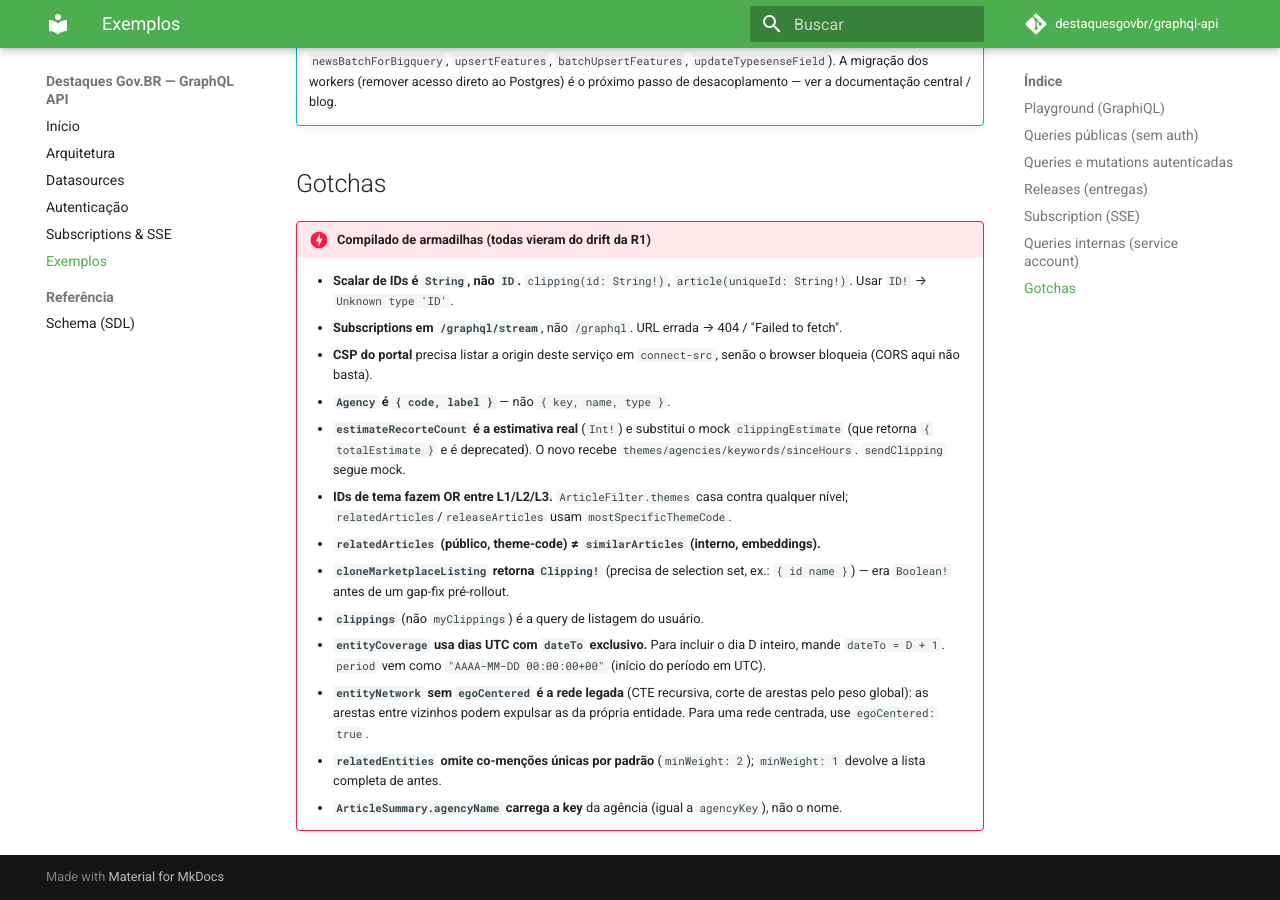
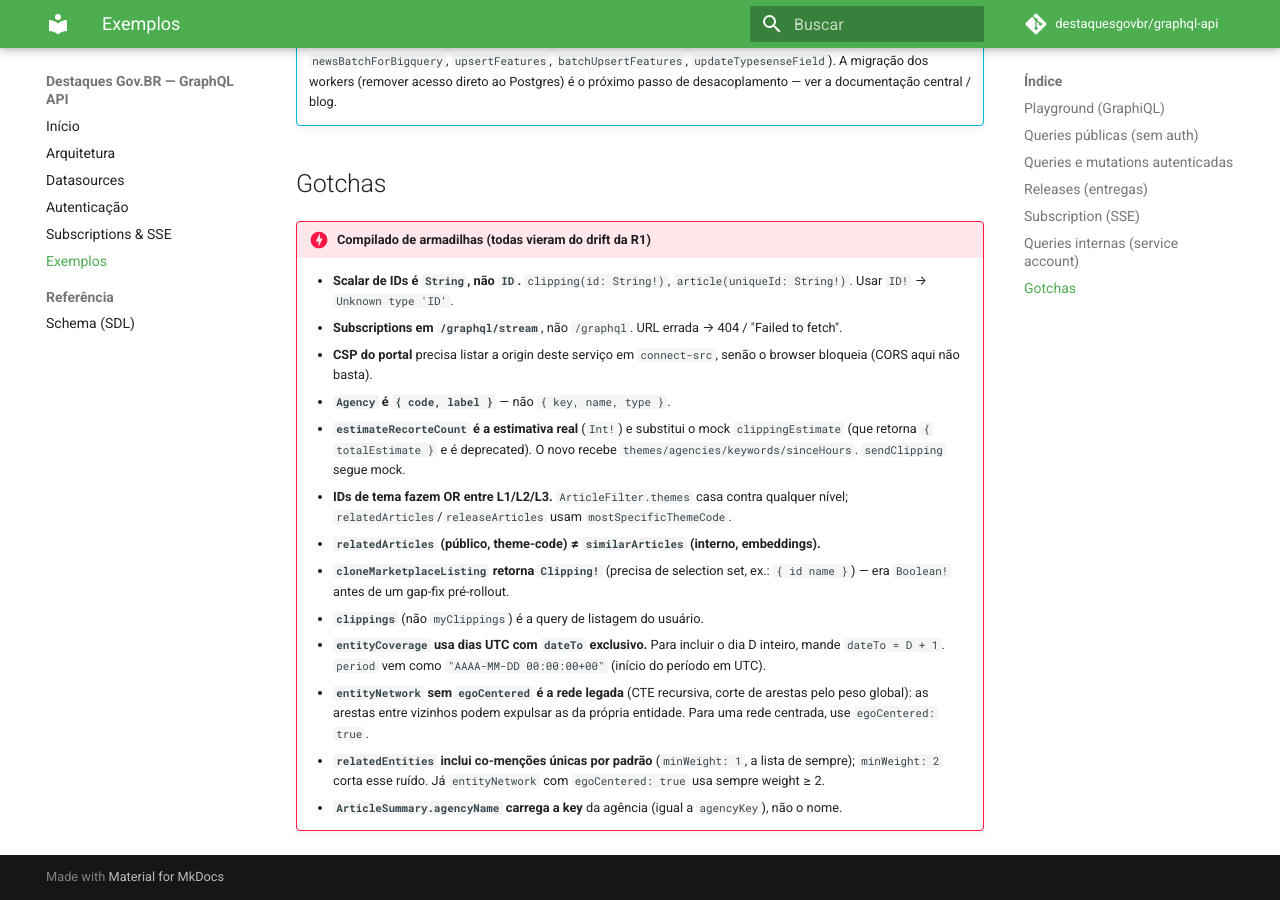
Before and after one commit to destaquesgovbr/graphql-api, an MkDocs documentation site: the page built from docs/exemplos.md, in a window 1280 px wide and 900 px high, scrolled down 2790 px. Built offline with MkDocs 1.6.1 and Material for MkDocs 9.7.7, drawn with Linux system fonts in a browser that asks for light colours; comment, search, counter and statistics services are not loaded.

Commit message:
fix: relatedEntities com minWeight padrão 1, retrocompatível com o portal (green)
Default de minWeight volta a incluir os vizinhos de co-menção única
(weight >= 1): sem args novos, relatedEntities devolve a mesma lista de
antes, então os chips do portal não encolhem. minWeight: 2 continua
disponível para cortar ruído (o gobus passa explicitamente). O limiar
>= 2 do entityNetwork egoCentered (opt-in) não muda. Descrição do
campo e gotcha em docs/exemplos.md atualizados; SDL regenerado.

```diff
--- a/docs/exemplos.md
+++ b/docs/exemplos.md
@@ -320,7 +320,8 @@ mutation Features($id: String!, $f: JSON!) { upsertFeatures(uniqueId: $id, featu
     - **`entityNetwork` sem `egoCentered` é a rede legada** (CTE recursiva, corte
       de arestas pelo peso global): as arestas entre vizinhos podem expulsar as
       da própria entidade. Para uma rede centrada, use `egoCentered: true`.
-    - **`relatedEntities` omite co-menções únicas por padrão** (`minWeight: 2`);
-      `minWeight: 1` devolve a lista completa de antes.
+    - **`relatedEntities` inclui co-menções únicas por padrão** (`minWeight: 1`,
+      a lista de sempre); `minWeight: 2` corta esse ruído. Já `entityNetwork`
+      com `egoCentered: true` usa sempre weight ≥ 2.
     - **`ArticleSummary.agencyName` carrega a key** da agência (igual a
       `agencyKey`), não o nome.
```
Also changed, not shown: docs/reference/schema.md (+2 -2 lines), 3 other files.
